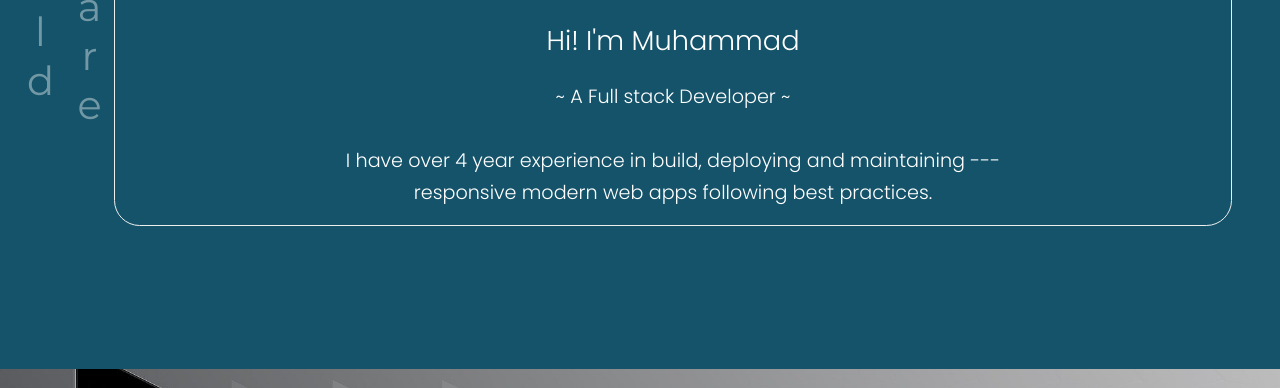
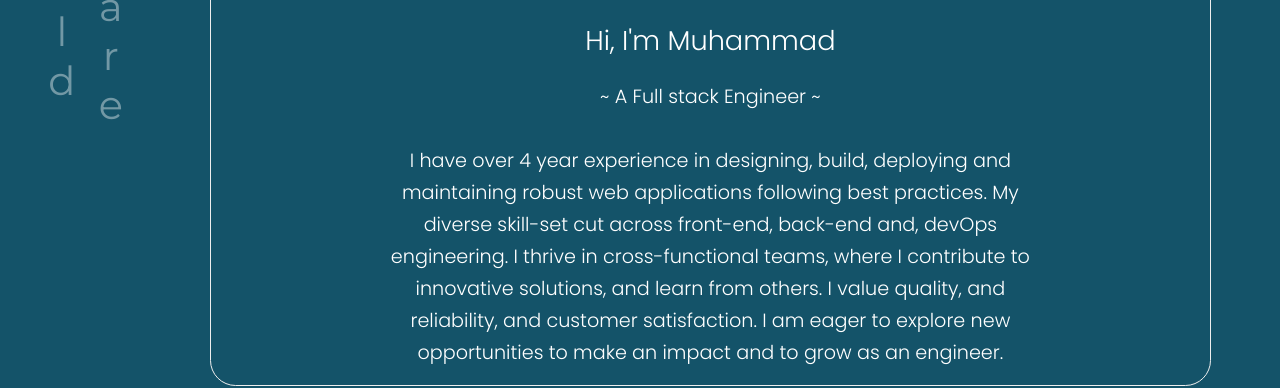
Before and after one commit to muhdibee/portfolio, a website: page index.html in a window 1280 px wide. Shown: the part 463-851 px from the top of the page. Drawn offline with Linux system fonts and the light colour scheme.

Commit message:
Adjust introduction.

```diff
--- a/index.html
+++ b/index.html
@@ -23,9 +23,9 @@
                 <h3 id="make-things" class="rotate">I Build Software</h3>
                 <div class="about-section-info">
                     <img id="my-photo" src="https://avatars.githubusercontent.com/u/47622572?v=4" alt="developer photo">
-                    <p class="name" id="name">Hi! I'm Muhammad</p>
-                    <p>~ A Full stack Developer ~</p>
-                    <p>I have over 4 year experience in build, deploying and maintaining --- responsive modern web apps following best practices.</p>
+                    <p class="name" id="name">Hi, I'm Muhammad</p>
+                    <p>~ A Full stack Engineer ~</p>
+                    <p class="text-center  text-justify">I have over 4 year experience in designing, build, deploying and maintaining robust web applications following best practices. My diverse skill-set cut across front-end, back-end and, devOps engineering. I thrive in cross-functional teams, where I contribute to innovative solutions, and learn from others. I value quality, and reliability, and customer satisfaction. I am eager to explore new opportunities to make an impact and to grow as an engineer.</p>
                 </div>
             </section>
         </header>
--- a/styles.css
+++ b/styles.css
@@ -57,6 +57,9 @@ img {
 .text-center {
   text-align: center !important;
 }
+.text-justify {
+  text-align: justify;
+}
 
 .text-white {
   color: floralwhite;
@@ -76,6 +79,8 @@ img {
 
 header {
   background-color: #145369;
+  /* background-color: #061b22; second color*/
+  /* background-color: #0b151a; */
   padding: 1rem;
   min-height: 100vh;
 }
@@ -230,6 +235,7 @@ nav li {
   justify-content: space-around;
   flex-flow: row wrap;
   gap: 2rem;
+  /* background-color: #b1e2d7; */
   background-color: #b1e2d7;
   /* width: 98%; */
   border-radius: 1.5rem;
@@ -341,7 +347,7 @@ nav li {
 .about-section {
   display: flex;
   row-gap: 2rem;
-  justify-content: space-between;
+  justify-content: space-around;
 }
 
 .about-section p {
@@ -350,7 +356,10 @@ nav li {
 }
 
 .about-section-info {
+  width: 80%;
   margin-right: 2rem;
+  margin-left: 2rem;
+  margin-bottom: 2rem;
   padding-top: 2rem;
   border-radius: 1.6rem;
   border: 1px ridge;
@@ -422,6 +431,11 @@ p .mail:hover {
     margin: auto;
   }
 
+  .project-container {
+    margin: 0.5rem;
+    padding: 1.5rem;
+  }
+
   .image-container {
     width: 15rem;
     height: 15rem;
```
